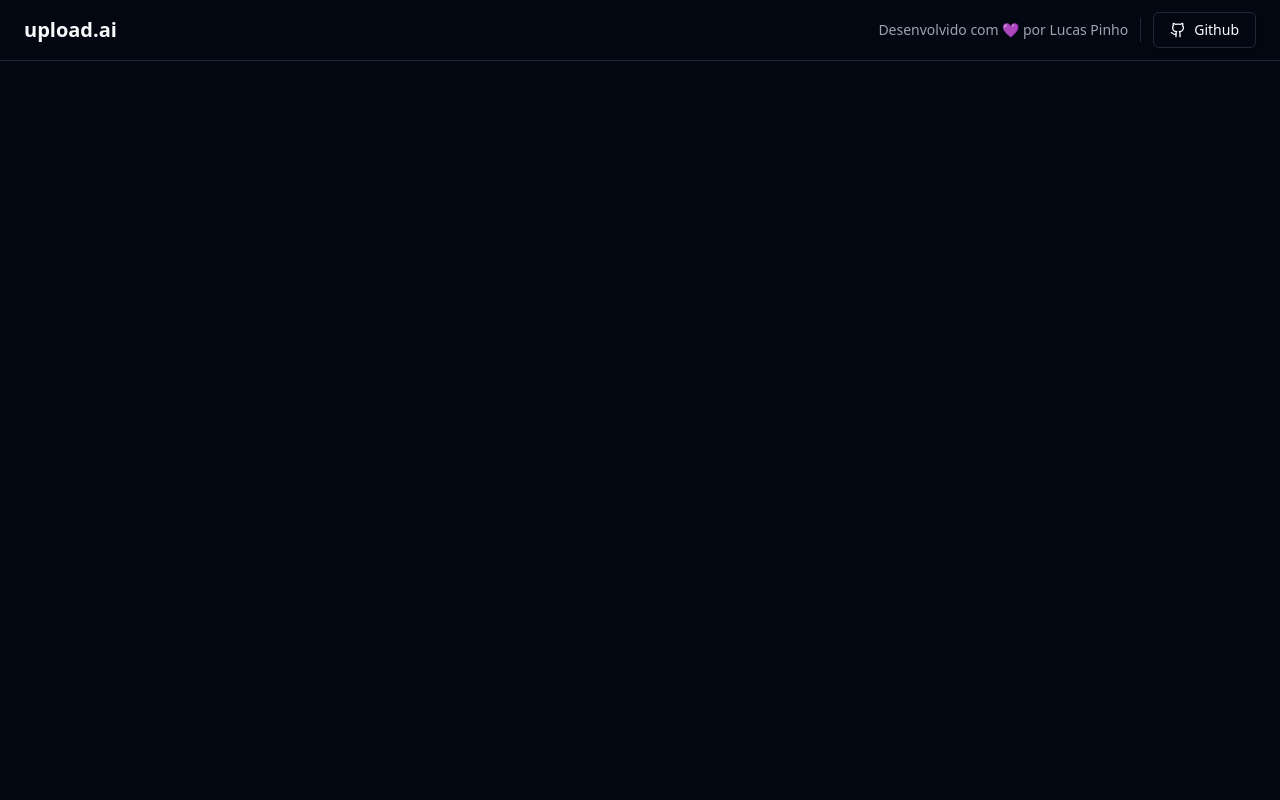
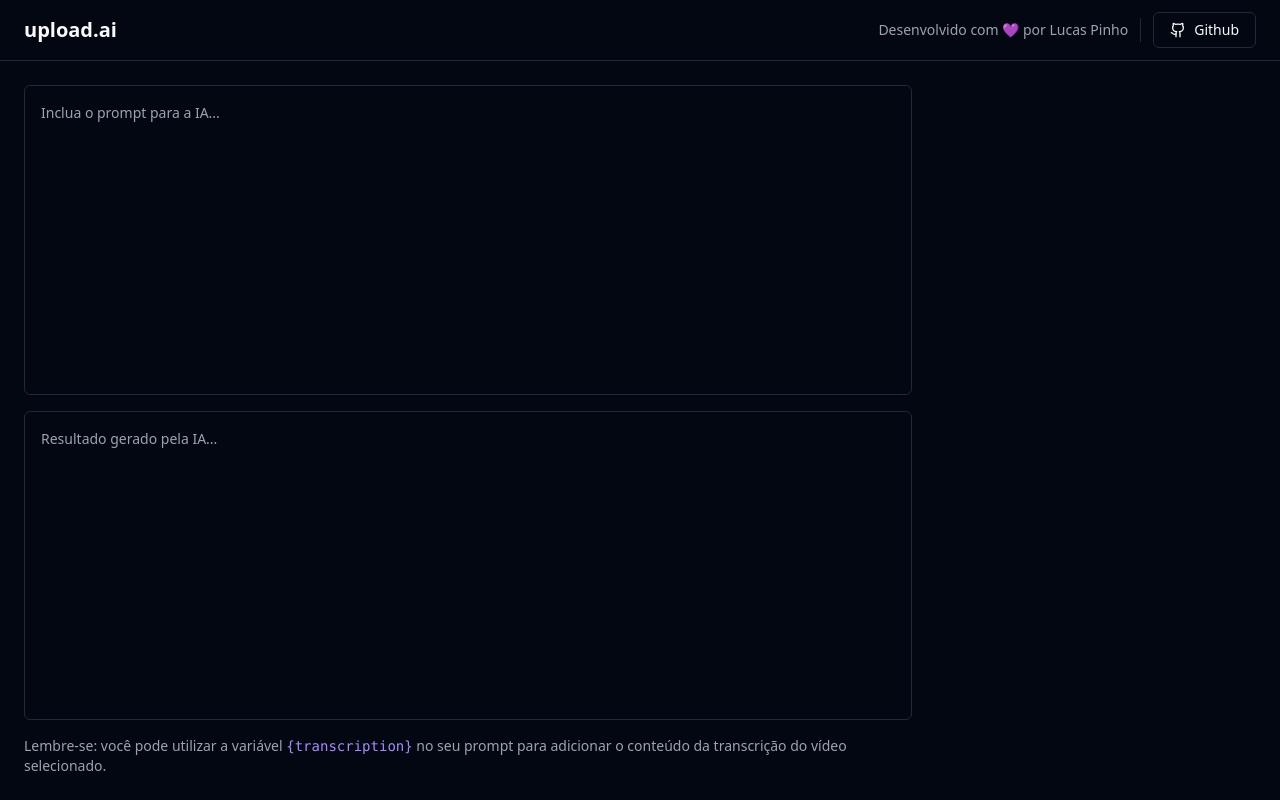
Before and after one commit to lhps/upload-ai-web, a React (Vite) app: page / in a window 1280 px wide. Built offline with nearby package versions, Linux system fonts and the light colour scheme.

Commit message:
:sparkles: feat: Adding texts areas.

```diff
--- a/src/App.tsx
+++ b/src/App.tsx
@@ -1,6 +1,7 @@
 import { Button } from "./components/ui/button";
 import { Github } from "lucide-react";
 import { Separator } from "./components/ui/separator";
+import { Textarea } from "./components/ui/textarea";
 
 export function App() {
   return (
@@ -20,6 +21,30 @@
           </Button>
         </div>
       </div>
+
+      <main className="flex-1 p-6 flex gap-6">
+        <div className="flex flex-col flex-1 gap-4">
+          <div className="grid grid-rows-2 gap-4 flex-1">
+            <Textarea
+              className="resize-none p-4 leading-relaxed"
+              placeholder="Inclua o prompt para a IA..."
+            />
+            <Textarea
+              className="resize-none p-4 leading-relaxed"
+              placeholder="Resultado gerado pela IA..."
+              readOnly
+            />
+          </div>
+
+          <p className="text-sm text-muted-foreground">
+            Lembre-se: você pode utilizar a variável{" "}
+            <code className="text-violet-400">{"{transcription}"}</code> no seu
+            prompt para adicionar o conteúdo da transcrição do vídeo
+            selecionado.
+          </p>
+        </div>
+        <aside className="w-80"></aside>
+      </main>
     </div>
   );
 }
--- /dev/null
+++ b/src/components/ui/textarea.tsx
@@ -0,0 +1,24 @@
+import * as React from "react"
+
+import { cn } from "@/lib/utils"
+
+export interface TextareaProps
+  extends React.TextareaHTMLAttributes<HTMLTextAreaElement> {}
+
+const Textarea = React.forwardRef<HTMLTextAreaElement, TextareaProps>(
+  ({ className, ...props }, ref) => {
+    return (
+      <textarea
+        className={cn(
+          "flex min-h-[60px] w-full rounded-md border border-input bg-transparent px-3 py-2 text-sm shadow-sm placeholder:text-muted-foreground focus-visible:outline-none focus-visible:ring-1 focus-visible:ring-ring disabled:cursor-not-allowed disabled:opacity-50",
+          className
+        )}
+        ref={ref}
+        {...props}
+      />
+    )
+  }
+)
+Textarea.displayName = "Textarea"
+
+export { Textarea }
```
